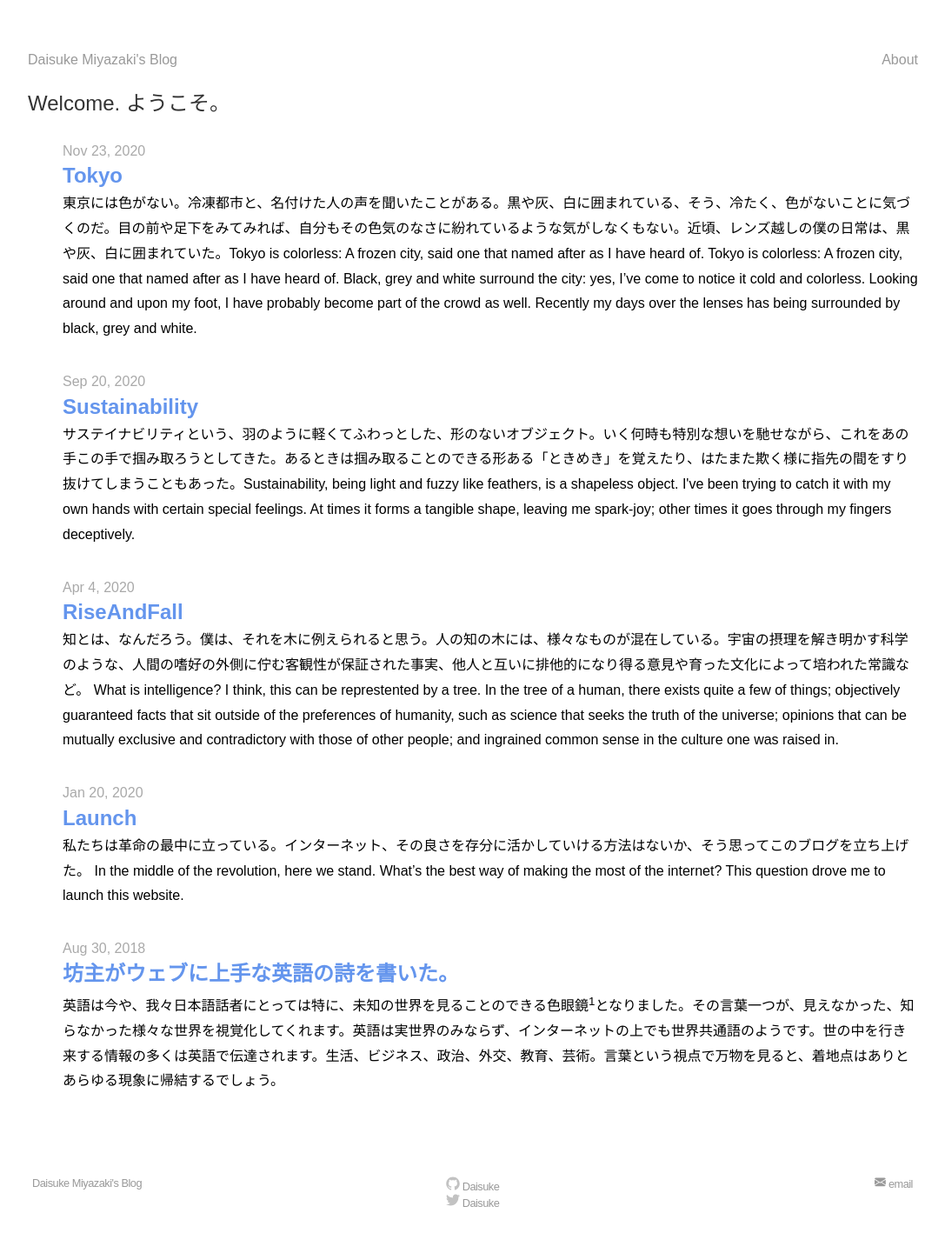
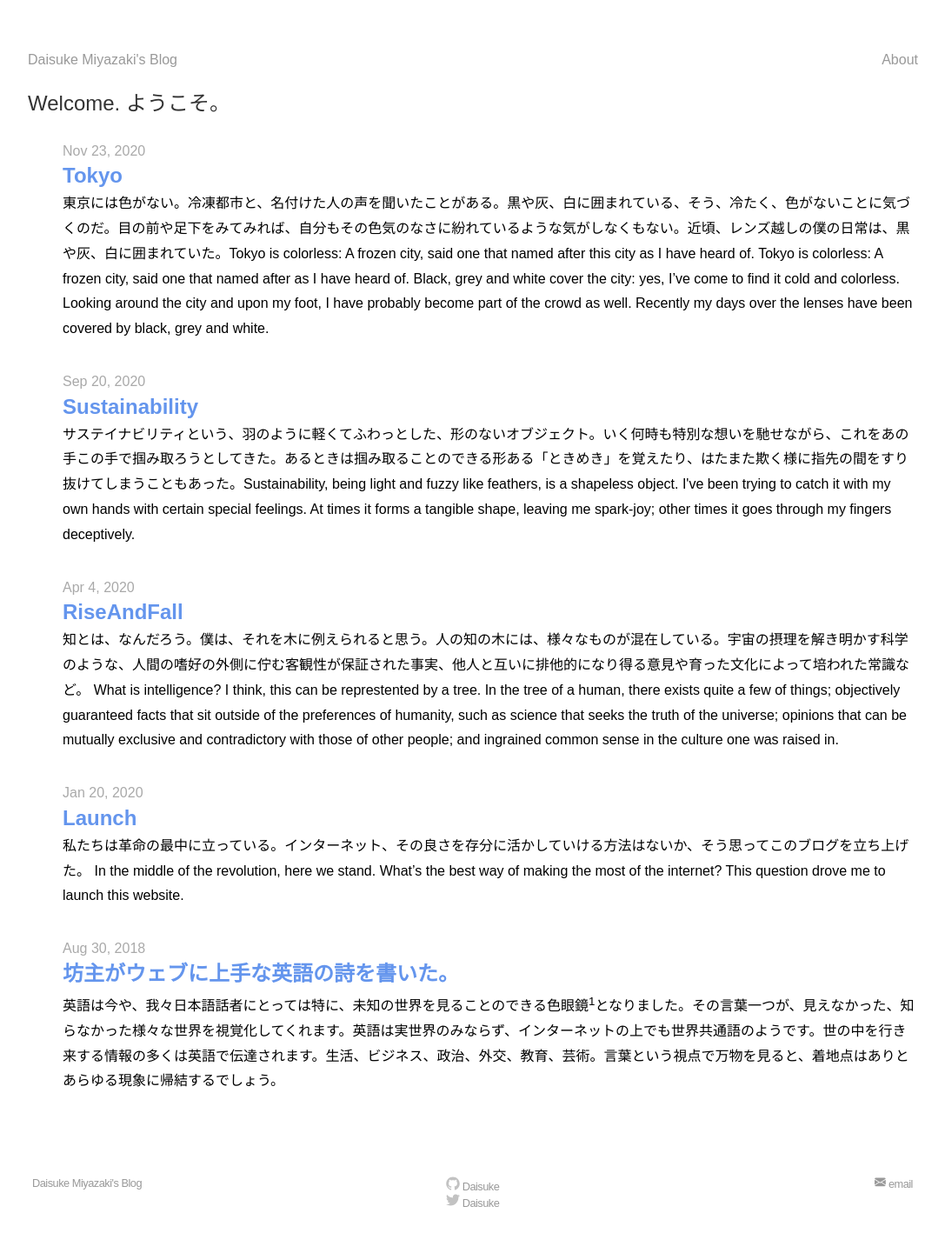
Before and after one commit to DaisukeMiyazaki/DaisukeMiyazaki.github.io, a Jekyll site: the page built from index.html, in a window 1280 px wide. Shown: the whole page at 87% size, without its empty margins (96-1183 px from the left). Built offline with Jekyll 4.4.1, drawn with Linux system fonts in a browser that asks for light colours.

Commit message:
minor adjustment on the excerpt

```diff
--- a/_posts/2020-11-23-tokyo.md
+++ b/_posts/2020-11-23-tokyo.md
@@ -2,15 +2,14 @@
 layout: post
 date: 2020-11-23
 title: Tokyo
-excerpt: "東京には色がない。冷凍都市と、名付けた人の声を聞いたことがある。黒や灰、白に囲まれている、そう、冷たく、色がないことに気づくのだ。目の前や足下をみてみれば、自分もその色気のなさに紛れているような気がしなくもない。近頃、レンズ越しの僕の日常は、黒や灰、白に囲まれていた。Tokyo is colorless: A frozen city, said one that named after as I have heard of. Tokyo is colorless: A frozen city, said one that named after as I have heard of. Black, grey and white surround the city: yes, I’ve come to notice it cold and colorless. Looking around and upon my foot, I have probably become part of the crowd as well. Recently my days over the lenses has being surrounded by black, grey and white.
-"
+excerpt: "東京には色がない。冷凍都市と、名付けた人の声を聞いたことがある。黒や灰、白に囲まれている、そう、冷たく、色がないことに気づくのだ。目の前や足下をみてみれば、自分もその色気のなさに紛れているような気がしなくもない。近頃、レンズ越しの僕の日常は、黒や灰、白に囲まれていた。Tokyo is colorless: A frozen city, said one that named after this city as I have heard of. Tokyo is colorless: A frozen city, said one that named after as I have heard of. Black, grey and white cover the city: yes, I’ve come to find it cold and colorless. Looking around the city and upon my foot, I have probably become part of the crowd as well. Recently my days over the lenses have been covered by black, grey and white."
 tag: art
 comments: true
 ---
 
 　東京には色がない。冷凍都市と、名付けた人の声を聞いたことがある。黒や灰、白に囲まれている、そう、冷たく、色がないことに気づくのだ。目の前や足下をみてみれば、自分もその色気のなさに紛れているような気がしなくもない。近頃、[レンズ越し](https://daisukemiyazaki.github.io/blog/2020/09/20/Sustainability)の僕の日常は、黒や灰、白に囲まれていた。
 
-Tokyo is colorless: A frozen city, said one that named after this city as I have heard of. Black, grey and white cover the city: yes, I’ve come to find it cold and colorless. Looking around and upon my foot, I have probably become part of the crowd as well. Recently my days over [the lenses](https://daisukemiyazaki.github.io/blog/2020/09/20/Sustainability) have been covered by black, grey and white.
+Tokyo is colorless: A frozen city, said one that named after this city as I have heard of. Black, grey and white cover the city: yes, I’ve come to find it cold and colorless. Looking around the city and upon my foot, I have probably become part of the crowd as well. Recently my days over [the lenses](https://daisukemiyazaki.github.io/blog/2020/09/20/Sustainability) have been covered by black, grey and white.
 
 　しかし少し距離をとってみて気づいた。地図を少し高いところからみてみれば、どれだけの緑や青がこの町を囲んでいるかに。ひとまず夕焼け雲を見上げれば、どれだけ空が暖色に包まれているのかに。
 
```
